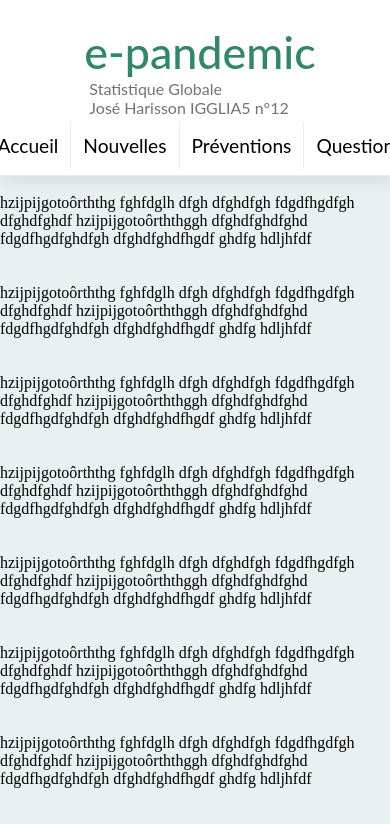
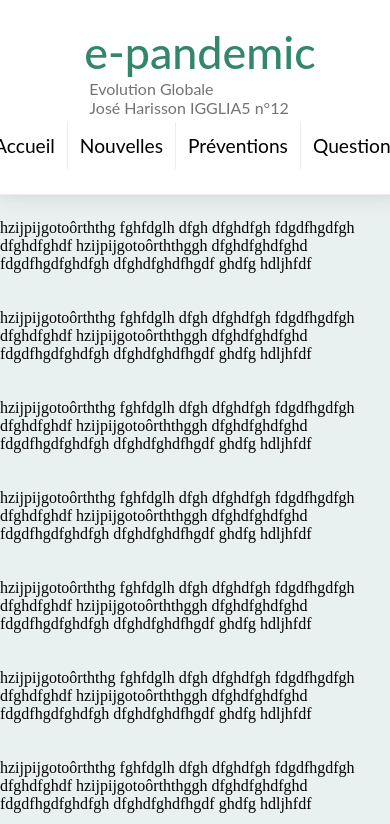
Before and after one commit to JoseHarisson/html-scss-js-e_pandemic, a plain HTML site: page index.html in a window 390 px wide. Shown: the top 824 px of the page. Drawn offline with Linux system fonts and the light colour scheme.

Commit message:
responsive SUCCESSFULLY DONE #header

```diff
--- a/index.html
+++ b/index.html
@@ -17,7 +17,7 @@
             <!-- BEGIN Logo -->
             <div class="logo">
                 <h1><a href="#">e-pandemic</a></h1>
-                <p>Statistique Globale <br>José Harisson IGGLIA5 n°12</p>
+                <p>Evolution Globale <br>José Harisson IGGLIA5 n°12 </p>
             </div>
             <!-- ENDLogo -->
 
--- a/scss/import/mixins.scss
+++ b/scss/partials/_mixins.scss
@@ -25,9 +25,3 @@
     padding-left: 10px;
     padding-right: 10px;
 }
-
-@mixin responsive{
-    @media (max-width: 800px) {
-        @content;
-    }
-}
--- /dev/null
+++ b/scss/partials/_responsive.scss
@@ -0,0 +1,13 @@
+
+//*** BEGIN Responsive ***//
+
+@mixin responsive{
+    @media (max-width: 800px) {
+        @content;
+        header .container {
+            @include flex(column);
+        }
+    }
+}
+
+//*** END Responsive ***//
--- a/scss/partials/variables.scss
+++ b/scss/partials/_variables.scss
@@ -10,7 +10,7 @@ $light-dark-rgb :rgba(39, 39, 39, 0.568);
 $border-color: #ececec;
 
 //*** dimens ***//
-$header-height:125px;
+$header-height:150px;
 $size-small:0.8em;
 $size-medium:1em;
 $size-slarge:1.2em;
--- a/scss/import/header.scss
+++ b/scss/partials/header.scss
@@ -1,4 +1,5 @@
-@import "mixins.scss";
+@import "mixins";
+@import "responsive";
 
 header{
     width: 100%;
@@ -13,9 +14,6 @@ header{
     font-size: $size-medium;
     .container{
         @include flex(row);
-        @include responsive{
-            @include flex(column);
-        }
         .logo {
              flex-basis: 20%;
             padding-left :10px;
@@ -29,13 +27,13 @@ header{
             }
             p {
                 padding-left: 5px;
+                padding-right: 5px;
                 padding-bottom: 5px;
                 color: $dark-grey;
             }
         }
         nav{
             flex-basis: 80%;
-
             .nav_list{
                 display: flex;
                 padding-right: 25px;
@@ -50,6 +48,7 @@ header{
 
                     &:last-child{
                         border-right:solid 1px $border-color;
+                        margin-right: 7px;
                     }
                     a{
                         @include transition(0.5);
@@ -65,3 +64,5 @@ header{
     }
 
 }
+
+@include responsive;
--- a/scss/style.scss
+++ b/scss/style.scss
@@ -1,5 +1,5 @@
-@import "partials/variables.scss";
-@import "import/header.scss";
+@import "partials/variables";
+@import "partials/header.scss";
 
 
 *{
```
Also changed, not shown: scss/style.css, 1 other file.
